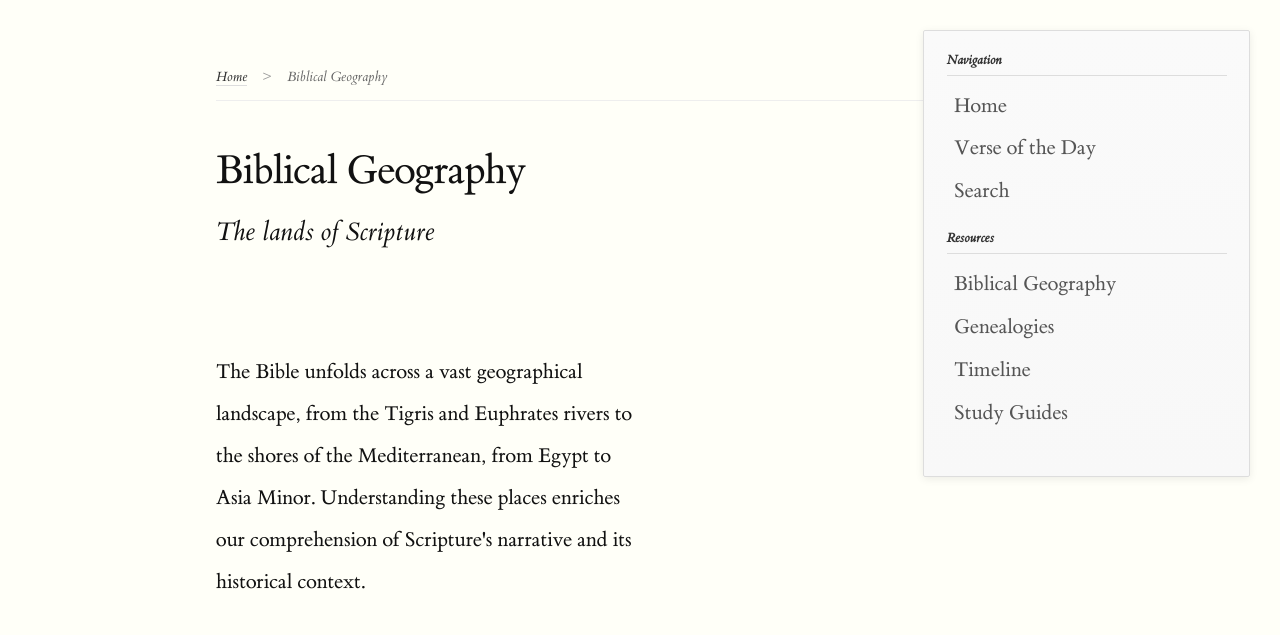
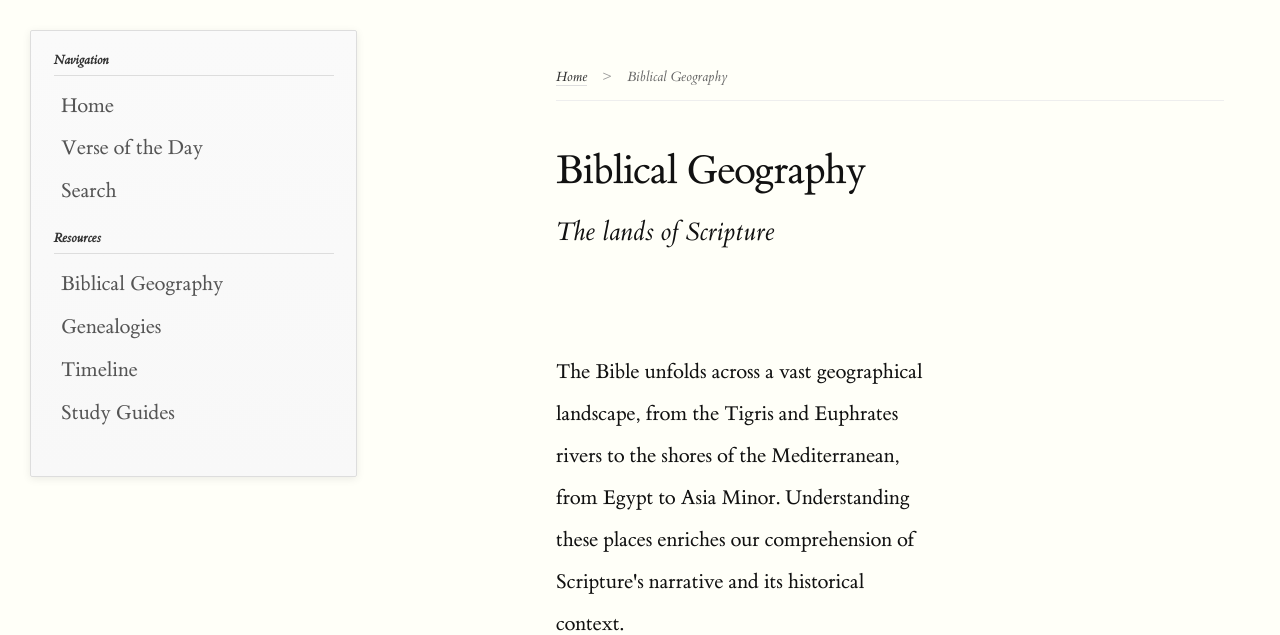
Before and after one commit to kennethreitz/kjvstudy.org, a FastAPI app: page /biblical-maps in a window 1280 px wide. Shown: the top 635 px of the page. Run offline with FastAPI, Linux system fonts and the light colour scheme; parts of the project's set-up code (start-up, migrations or seed data) failed here and were passed over; some libraries are stand-ins or nearby versions.

Commit message:
Fix verse of the day 500 error and move sidebar to left
- Remove undefined ordinal filter from verse_of_the_day.html
- Change "the 5th chapter entire" to "chapter 5 entire"
- Move sidebar from right side to left side (left: 2rem instead of right: 2rem)
- Adjust article margin-left instead of max-width to accommodate left sidebar

Fixes the 500 error caused by undefined template filter and
repositions navigation sidebar to the left as intended.

🤖 Generated with [Claude Code](https://claude.com/claude-code)

Co-Authored-By: Claude <noreply@anthropic.com>

```diff
--- a/kjvstudy_org/templates/base.html
+++ b/kjvstudy_org/templates/base.html
@@ -116,7 +116,7 @@
         .nav-sidebar {
             position: fixed;
             top: 2rem;
-            right: 2rem;
+            left: 2rem;
             width: 280px;
             max-height: calc(100vh - 4rem);
             overflow-y: auto;
@@ -225,10 +225,10 @@
             }
         }
 
-        /* Adjust article width when sidebar is present */
+        /* Adjust article position when sidebar is present */
         @media (min-width: 1201px) {
             article {
-                max-width: calc(100% - 340px);
+                margin-left: 340px;
             }
         }
     </style>
--- a/kjvstudy_org/templates/verse_of_the_day.html
+++ b/kjvstudy_org/templates/verse_of_the_day.html
@@ -23,7 +23,7 @@
 
 <section>
     <h2>Further Study</h2>
-    <p>The careful student of Scripture will wish to examine this verse within its fuller context. Proceed to <a href="/book/{{ daily_verse.book }}">the book of {{ daily_verse.book }}</a>, or read <a href="/book/{{ daily_verse.book }}/chapter/{{ daily_verse.chapter }}">the {{ daily_verse.chapter | ordinal }} chapter entire</a>, or consult the <a href="/book/{{ daily_verse.book }}/chapter/{{ daily_verse.chapter }}/verse/{{ daily_verse.verse }}">full commentary</a> upon this passage.</p>
+    <p>The careful student of Scripture will wish to examine this verse within its fuller context. Proceed to <a href="/book/{{ daily_verse.book }}">the book of {{ daily_verse.book }}</a>, or read <a href="/book/{{ daily_verse.book }}/chapter/{{ daily_verse.chapter }}">chapter {{ daily_verse.chapter }} entire</a>, or consult the <a href="/book/{{ daily_verse.book }}/chapter/{{ daily_verse.chapter }}/verse/{{ daily_verse.verse }}">full commentary</a> upon this passage.</p>
 </section>
 
 <section>
```
